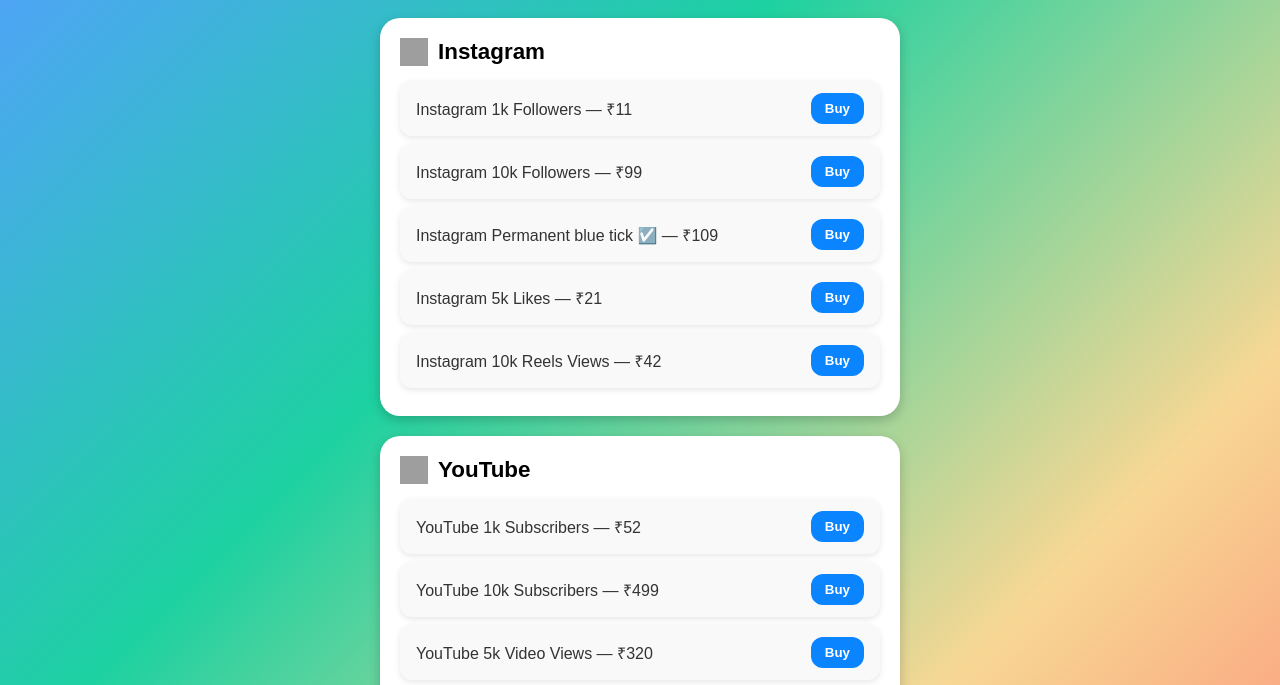
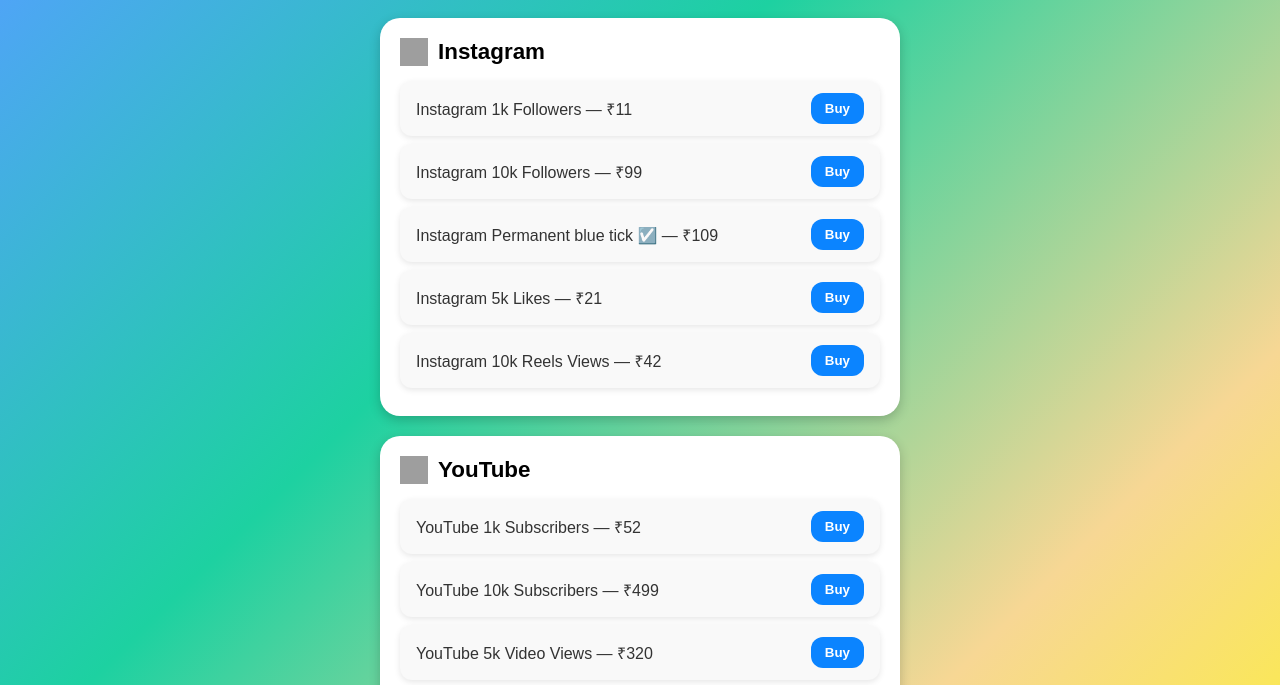
Before and after one commit to bestsmm1231/Sbn, a plain HTML site: page index.html in a window 1280 px wide. Shown: the part 88-773 px from the top of the page. Drawn offline with Linux system fonts and the light colour scheme; grey boxes are pictures that could not be loaded.

Commit message:
Update index.html

```diff
--- a/index.html
+++ b/index.html
@@ -5,7 +5,7 @@
 <title>SMM Panel — Instagram / YouTube / Facebook</title>
 <style>
 body {
-  font-family: 'Poppins', Arial, sans-serif; background: linear-gradient(-45deg, #ff6b6b, #f7d794, #1dd1a1, #54a0ff);;min-height:100vh;overflow-x:hidden}
+  font-family: 'Poppins', Arial, sans-serif; background: linear-gradient(-45deg, #FFFF00, #f7d794, #1dd1a1, #54a0ff);;min-height:100vh;overflow-x:hidden}
 h1{text-align:center;color:#fff;padding:20px 10px;text-shadow:1px 1px 3px rgba(0,0,0,.4)}
 .platform-box{background:#fff;border-radius:20px;box-shadow:0 4px 12px rgba(0,0,0,.2);margin:20px auto;padding:20px;max-width:480px}
 .platform-title{display:flex;align-items:center;font-size:1.4em;font-weight:bold;margin-bottom:15px}
```
